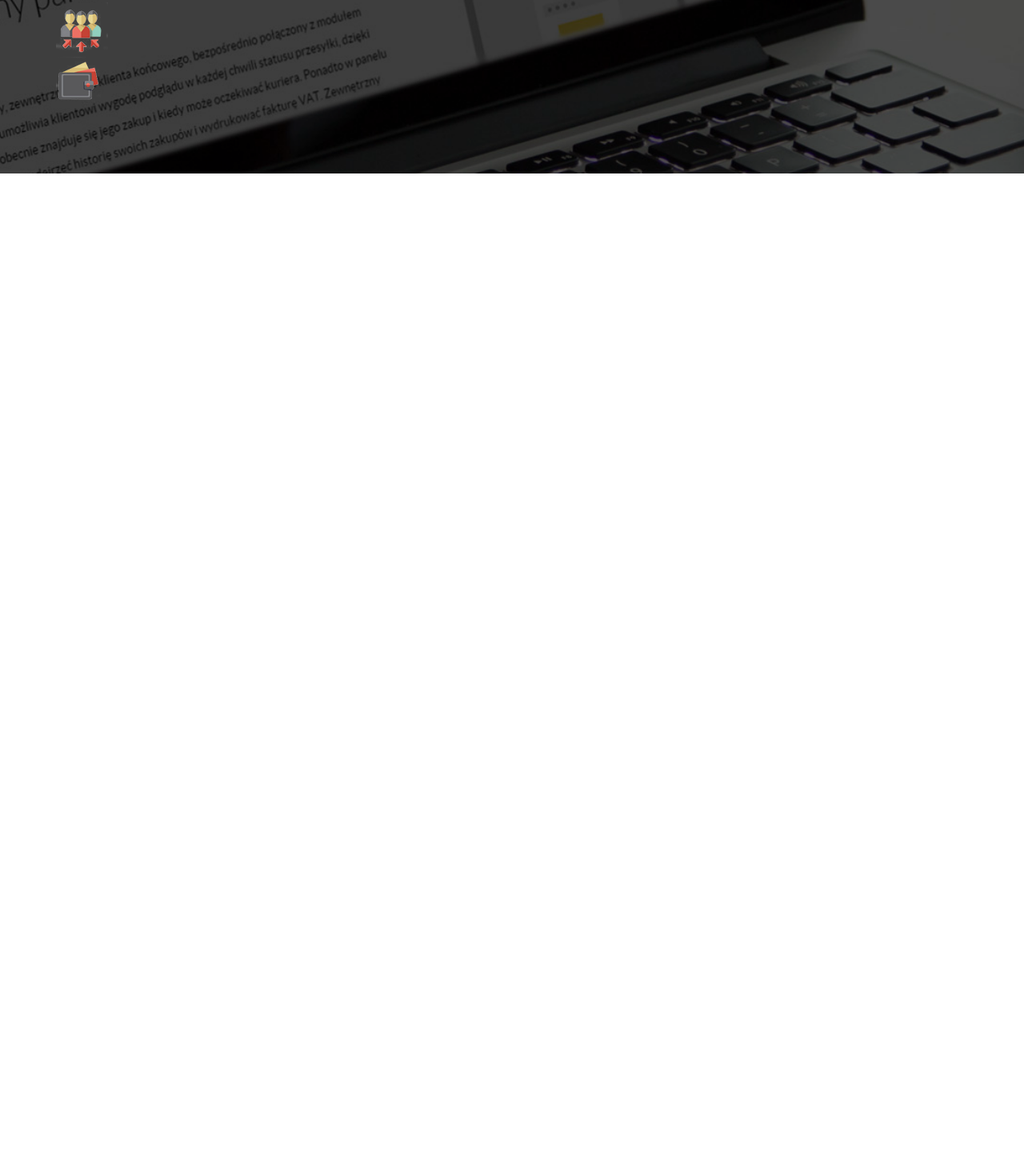
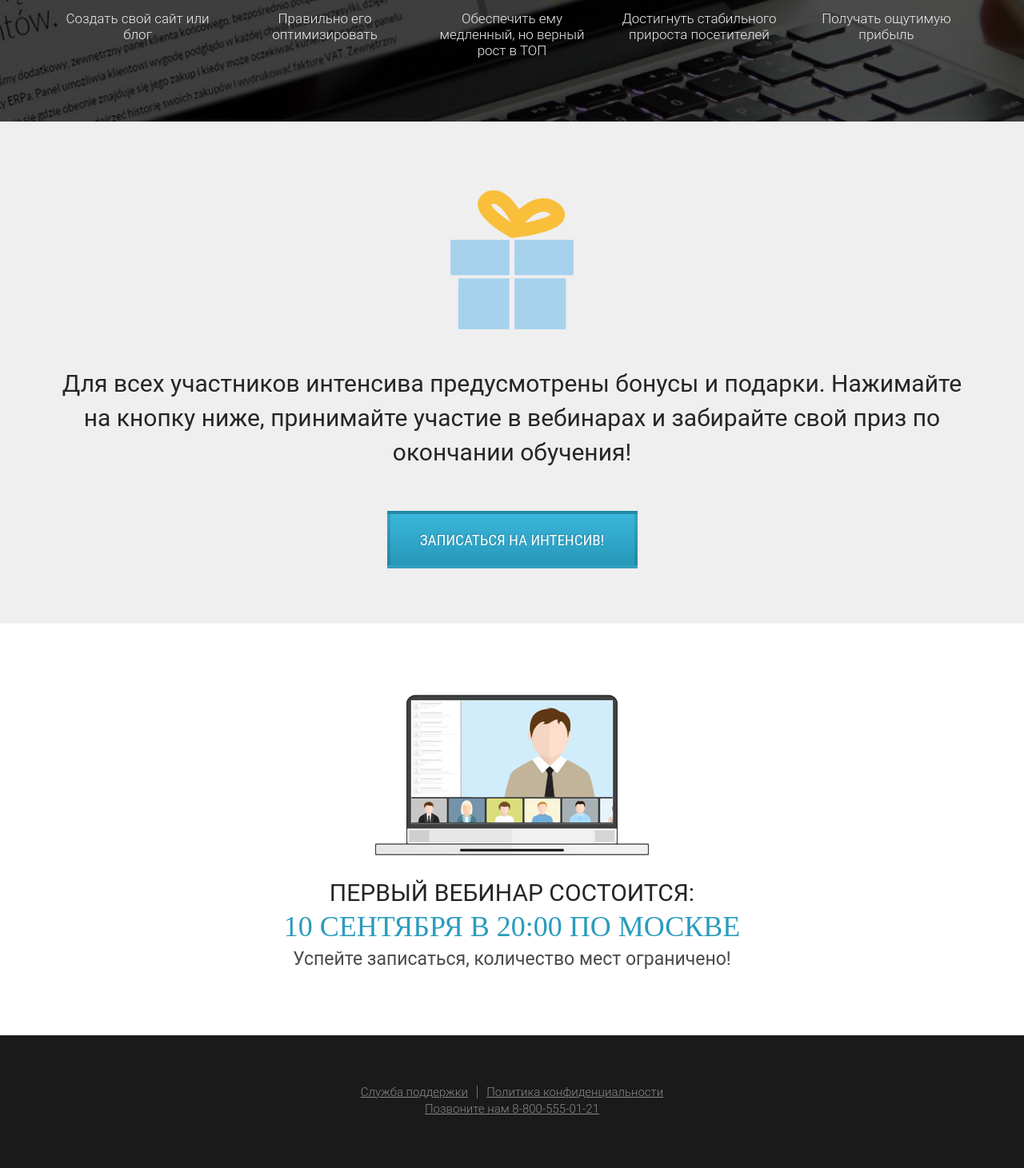
Before and after one commit to Strukov20/html-css-wordpress, a plain HTML site: page Index.html in a window 1280 px wide. Shown: the part 2357-3818 px from the top of the page at 80% size. Before the commit the page ends 2574 px from the top, so only its background shows below. Drawn offline with Linux system fonts and the light colour scheme; files whose address does not match are found by name.

Commit message:
add 3 section MVP version

```diff
--- a/Index.html
+++ b/Index.html
@@ -98,35 +98,67 @@
                     <div class="finish_round">
                         <img src="icons/finish/1.png" alt="1" class="finish_icon">
                     </div>
-                    <div class="finish_descr"></div>
+                    <div class="finish_descr">Создать свой сайт или блог</div>
                 </div>
                 <div class="finish_item">
                     <div class="finish_round">
                         <img src="icons/finish/2.png" alt="2" class="finish_icon">
                     </div>
-                    <div class="finish_descr"></div>
+                    <div class="finish_descr">Правильно его оптимизировать</div>
                 </div>
                 <div class="finish_item">
                     <div class="finish_round">
                         <img src="icons/finish/3.png" alt="3" class="finish_icon">
                     </div>
-                    <div class="finish_descr"></div>
+                    <div class="finish_descr">Обеспечить ему медленный, но верный рост в ТОП</div>
                 </div>
                 <div class="finish_item">
                     <div class="finish_round">
                         <img src="icons/finish/4.png" alt="4" class="finish_icon">
                     </div>
-                    <div class="finish_descr"></div>
+                    <div class="finish_descr">Достигнуть стабильного прироста посетителей</div>
                 </div>
                 <div class="finish_item">
                     <div class="finish_round">
                         <img src="icons/finish/5.png" alt="5" class="finish_icon">
                     </div>
-                    <div class="finish_descr"></div>
+                    <div class="finish_descr">Получать ощутимую прибыль</div>
                 </div>
             </div>
         </div>
     </section>
+
+    <section class="bonus">
+        <div class="bonus_img">
+            <img src="/img/bonus.png" alt="bonus">
+        </div>
+        <div class="bonus_text">
+            Для всех участников интенсива предусмотрены бонусы и подарки.
+            Нажимайте <br> на кнопку ниже, принимайте участие в вебинарах и забирайте свой приз по <br> окончании обучения!
+        </div>
+            <div class="bonus_button_div">
+                <button class="bonus_button">Записаться на интенсив!</button>
+            </div>
+    </section>
+
+    <section class="first_web">
+        <div class="web_img">
+            <img src="/img/web_logo.png" alt="logo">
+        </div>
+        <div class="web_title">Первый вебинар состоится:</div>
+        <div class="web_title_start">10 сентября в 20:00 по Москве</div>
+        <div class="web_title_finish">Успейте записаться, количество мест ограничено!</div>
+    </section>
+
+
+    <section class="footer">
+        <div class="footer_links">
+            <a href="#" class="footer_sup">Служба поддержки</a>
+            <div class="drop">|</div>
+            <a href="#" class="footer_conf">Политика конфиденциальности</a>
+        </div>
+        <div class="call_number">Позвоните нам 8-800-555-01-21</div>
+    </section>
 <script src="script.js"></script>
 </body>
 </html>
--- a/css/style.css
+++ b/css/style.css
@@ -223,3 +223,160 @@ h2.title {
     padding: 86px 0 79px 0;
     background: url('../img/back2.png') center center/ cover no-repeat;
 }
+
+.finish .finish_wrapper {
+    margin-top: 41px;
+    display: flex;
+    justify-content: space-between;
+
+}
+
+.finish .finish_wrapper .finish_item {
+    width: 204px;
+}
+
+
+.finish .finish_wrapper .finish_item .finish_round {
+    display: flex;
+    justify-content: center;
+    align-items: center;
+    margin: 0 auto;
+    width: 115px;
+    height: 115px;
+    background-color: #b4e2ff;
+    border-radius: 100%;
+}
+
+.finish .finish_wrapper .finish_item .finish_descr {
+    margin-top: 25px;
+    text-align: center;
+    color: #efefef;
+    font-family: Roboto;
+    font-size: 17px;
+    font-weight: 300;
+    line-height: 20px;
+}
+
+.bonus {
+    text-align: center;
+    height: 628px;
+    background-color: #efefef;
+}
+
+.bonus_img {
+    padding-top: 86px;
+}
+
+.bonus_text {
+    padding-top: 42px;
+    color: #252525;
+    font-family: Roboto;
+    font-size: 30px;
+    font-weight: 400;
+    line-height: 43px;
+}
+
+.bonus_button_div {
+    margin-top: 52px;
+
+}
+
+.bonus_button {
+    width: 313px;
+    height: 72px;
+    box-shadow: inset 0 0 0 rgba(0, 0, 0, 0.18);
+    border: 4px solid rgba(0, 0, 0, 0.11);
+    background-image: linear-gradient(to top, #2798b9 0%, #3ab6da 100%);
+    cursor: pointer;
+    text-shadow: -1px -1px 0 rgba(0, 0, 0, 0.22);
+    color: #ffffff;
+    font-family: "Roboto Condensed";
+    font-size: 19px;
+    font-weight: 400;
+    text-transform: uppercase;
+    outline: none;
+}
+
+.first_web {
+    text-align: center;
+    height: 515px;
+}
+
+.web_img {
+    padding-top: 89px;
+}
+
+.web_title {
+    padding-top: 37px;
+    color: #252525;
+    font-family: Roboto;
+    font-size: 30px;
+    font-weight: 400;
+    line-height: 12px;
+    text-transform: uppercase;
+}
+
+.web_title_start {
+    padding-top: 30px;
+    color: #299cbd;
+    font-family: "Roboto - Black";
+    font-size: 36px;
+    font-weight: 400;
+    line-height: 12px;
+    text-transform: uppercase;
+}
+
+.web_title_finish {
+    padding-top: 25px;
+    color: #4a4a4a;
+    font-family: Roboto;
+    font-size: 23px;
+    font-weight: 400;
+    line-height: 20px;
+}
+
+.footer {
+    text-align: center;
+    height: 166px;
+    background-color: #1a1a1a;
+}
+
+.footer_links {
+    display: flex;
+    justify-content: center;
+    padding-top: 61px;
+
+}
+
+.footer_sup {
+    color: #888888;
+    font-family: Roboto;
+    font-size: 15px;
+    font-weight: 300;
+    line-height: 21px;
+    text-decoration: underline;
+}
+
+.drop {
+    color: #888888;
+    margin-left: 10px;
+    margin-right: 10px;
+}
+
+.footer_conf {
+    color: #888888;
+    font-family: Roboto;
+    font-size: 15px;
+    font-weight: 300;
+    line-height: 21px;
+    text-decoration: underline;
+}
+
+.call_number {
+    color: #888888;
+    font-family: Roboto;
+    font-size: 15px;
+    font-weight: 300;
+    line-height: 21px;
+    text-decoration: underline;
+}
```
Also changed, not shown: img/bonus.png (added), img/web_logo.png (added).
